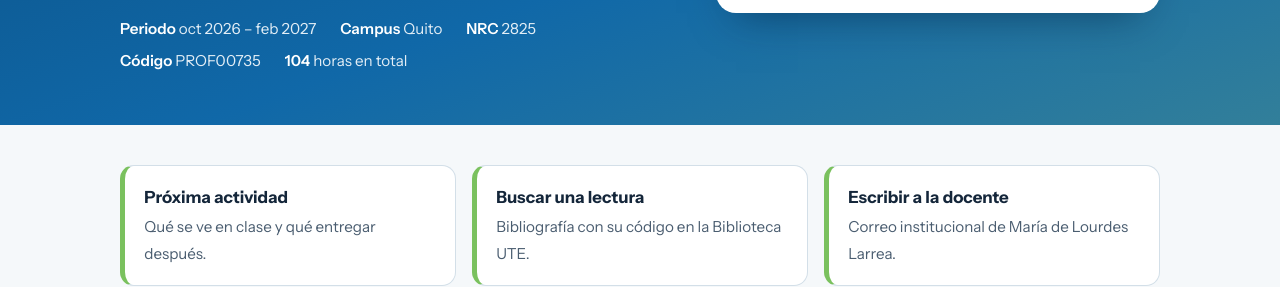
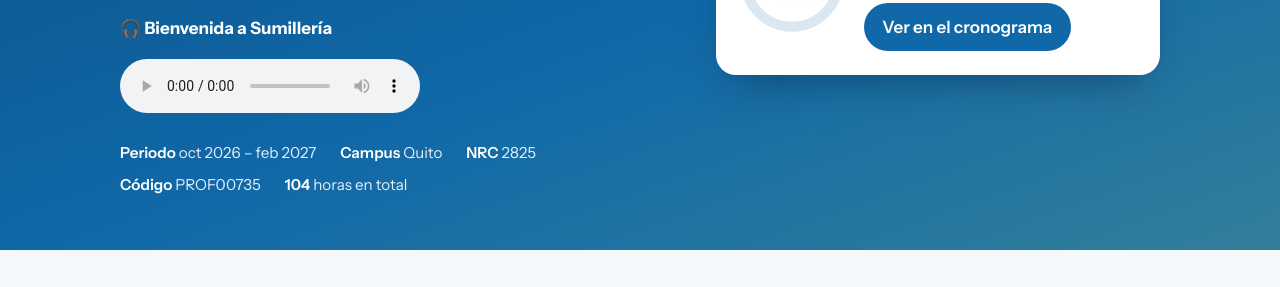
Before and after one commit to mdllarrea73-design/Sumilleria-A, a plain HTML site: page index.html in a window 1280 px wide. Shown: the part 349-636 px from the top of the page. Drawn offline with nearby package versions, Linux system fonts and the light colour scheme.

Commit message:
Add audio welcome message to Sumillería section
Added audio welcome message for Sumillería course.

```diff
--- a/index.html
+++ b/index.html
@@ -210,6 +210,13 @@ footer a{color:#fff}
         <p class="faculty">Facultad de Ciencias Gastronómicas y Turismo · Carrera de Gastronomía</p>
         <h1>Sumillería</h1>
         <p class="lede">Del viñedo a la copa: historia del vino, variedades de vid, lectura de etiquetas, regiones vinícolas, fases de cata y maridaje.</p>
+        <div style="margin:18px 0;">
+  <p><strong>🎧 Bienvenida a Sumillería</strong></p>
+  <audio controls preload="metadata">
+    <source src="Voz%20Lourdes.mp3" type="audio/mpeg">
+    Tu navegador no puede reproducir este audio.
+  </audio>
+</div>
         <ul class="facts">
           <li><b>Periodo</b> oct 2026 – feb 2027</li>
           <li><b>Campus</b> Quito</li>
```
